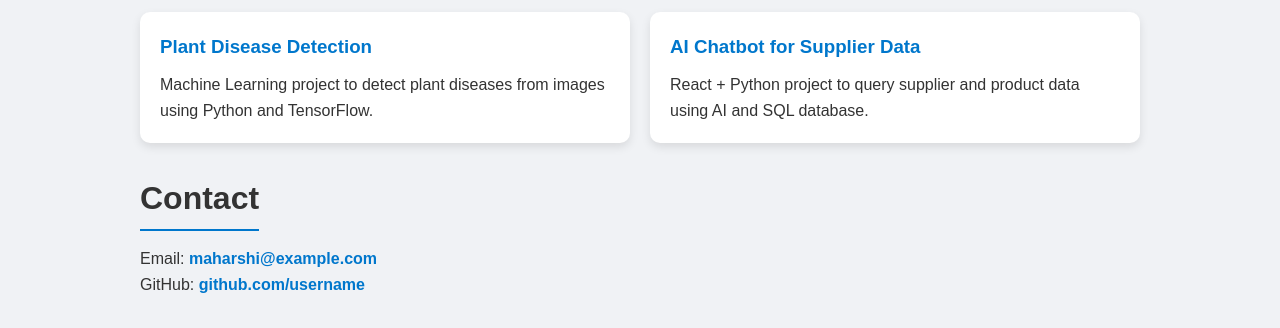
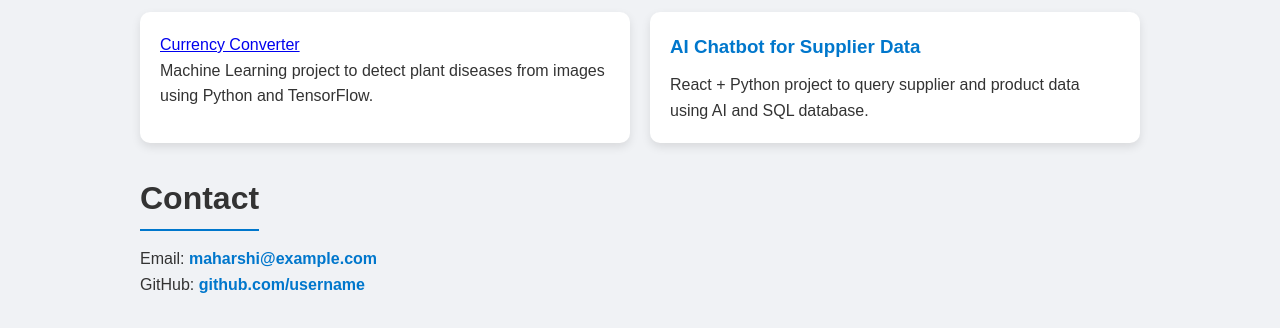
Before and after one commit to maharshi1304/maharshi1304.github.io, a plain HTML site: page index.html in a window 1280 px wide. Shown: the part 569-897 px from the top of the page. Drawn offline with Linux system fonts and the light colour scheme.

Commit message:
Update index.html

```diff
--- a/index.html
+++ b/index.html
@@ -148,7 +148,7 @@
         <h2>Projects</h2>
         <div class="projects">
             <div class="project-card">
-                <h3>Plant Disease Detection</h3>
+                <a href=" http://maharshi.tech/A-Currency-Converter/">Currency Converter</a>
                 <p>Machine Learning project to detect plant diseases from images using Python and TensorFlow.</p>
             </div>
             <div class="project-card">
```
